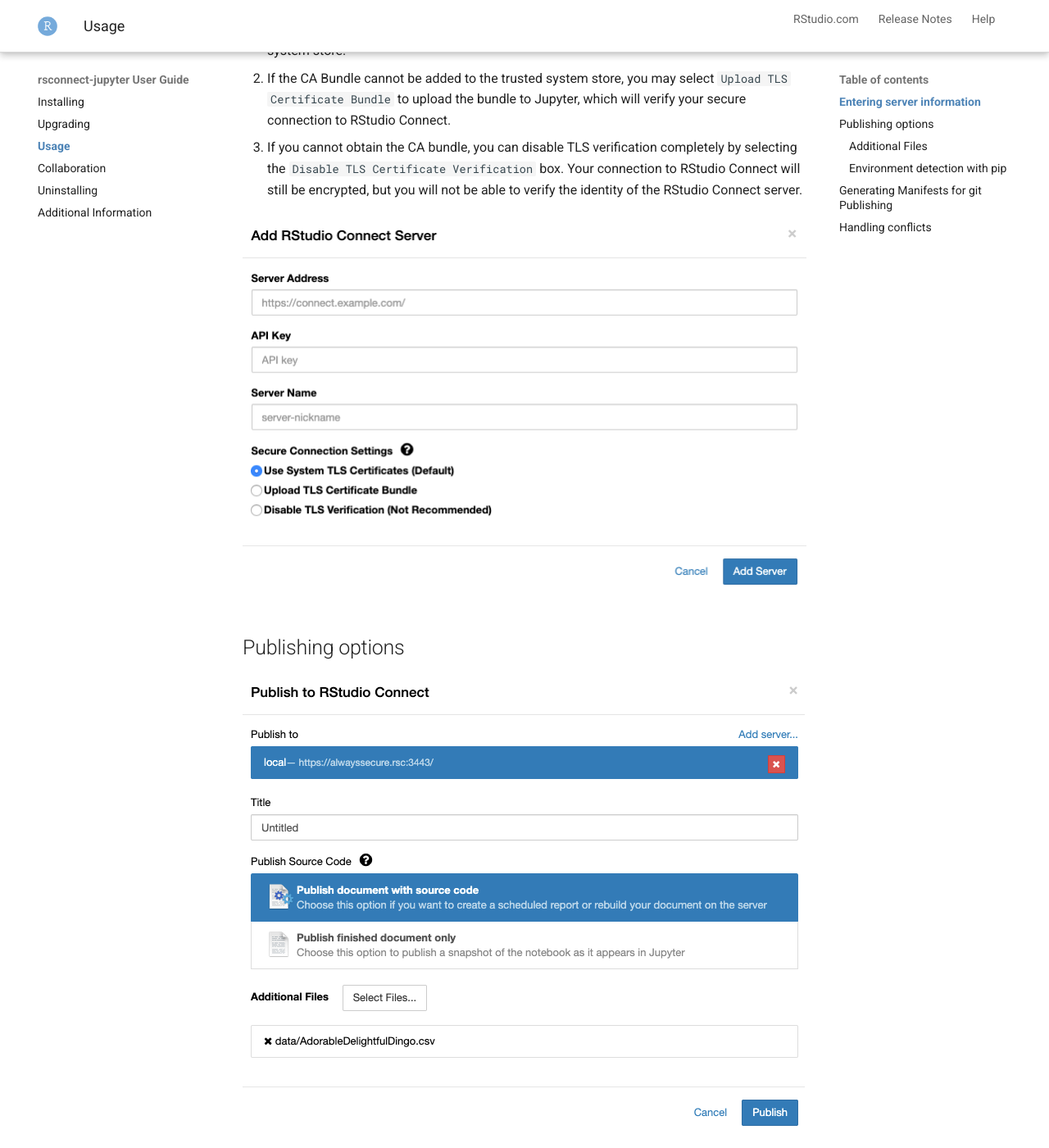
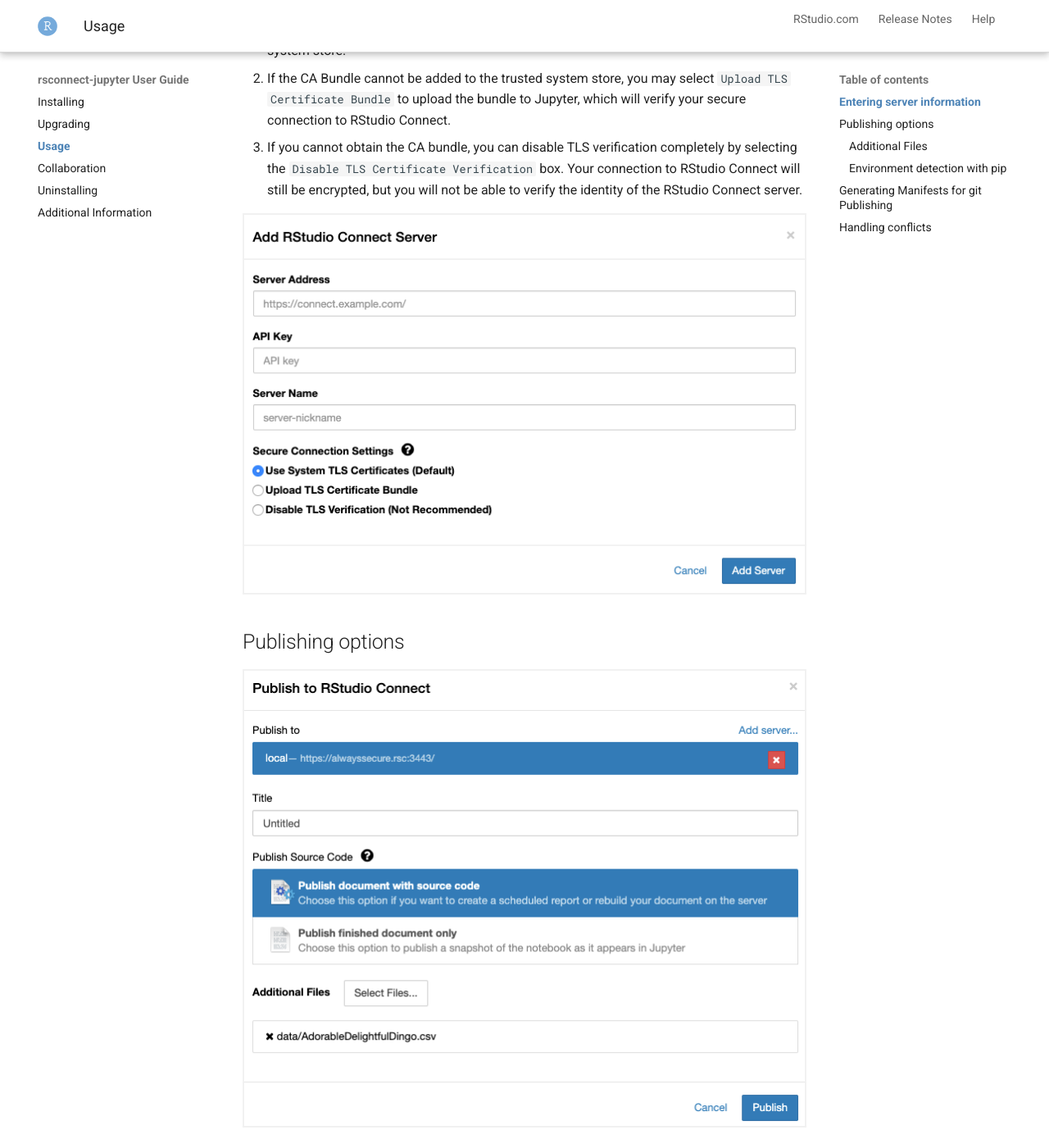
Before and after one commit to rstudio/rsconnect-jupyter, an MkDocs documentation site: the page built from docs/docs/usage.md, in a window 1280 px wide and 1400 px high, scrolled down 790 px. Shown: the whole window at 82% size. Built offline with MkDocs 1.6.1 and Material for MkDocs 9.7.7, drawn with Linux system fonts in a browser that asks for light colours; some of the changed text lies outside the part shown.

Commit message:
Img styles

```diff
--- a/docs/docs/css/custom.css
+++ b/docs/docs/css/custom.css
@@ -370,7 +370,17 @@
     list-style-type: square;
 }
 
+/* Image Styles
+*/
 
+img.border {
+    border: solid 2px #f1f1f1;
+    margin-top: 10px;
+    margin-left: auto;
+    margin-right: auto;
+    margin-bottom: 25px;
+    display: block !important;
+}
 
 /* Admonition and details */
 .md-typeset .admonition,
--- a/docs/docs/usage.md
+++ b/docs/docs/usage.md
@@ -30,11 +30,11 @@
  RStudio Connect will still be encrypted, but you will not be able to verify the
  identity of the RStudio Connect server.
 
-<img src="../images/add-dialog.png" class="block" alt="initial dialog that prompts for the location of RStudio Connect">
+<img class="border" src="../images/add-dialog.png" class="block" alt="initial dialog that prompts for the location of RStudio Connect">
 
 ## Publishing options
 
-<img src="../images/manage.png" class="block" alt="publish dialog">
+<img class="border" src="../images/manage.png" class="block" alt="publish dialog">
 
 There are two different publication modes. Selecting **Publish finished document only** will
 publish an HTML snapshot of the notebook to RStudio Connect. HTML snapshots are static and
@@ -71,12 +71,12 @@
 some kind of environment file (i.e.: `requirements.txt`) in order to be able
 to restore the package set in your current environment.
 
-<img src="../images/deploy-options.png" class="block" alt="Deployment drop-down
+<img class="border" src="../images/deploy-options.png" class="block" alt="Deployment drop-down
 menu showing "Publish to Connect" and "Create Manifest for git Publishing>
 
 To begin, select `Create Manifest for git Publishing`.
 
-<img src="../images/git-backed.png" class="block" alt="Dialog titled "Create Manifest" explaining the manifest creation process with "Cancel" and "Create Manifest" options">
+<img class="border" src="../images/git-backed.png" class="block" alt="Dialog titled "Create Manifest" explaining the manifest creation process with "Cancel" and "Create Manifest" options">
 
 When you click **Create Manifest**, one of the following will happen:
 
@@ -92,7 +92,7 @@
 If content that matches your notebook's title is found on RStudio Connect, you
 may choose to overwrite the existing content or create new content.
 
-<img src="../images/overwrite.png" class="block" alt="dialog that prompts for overwriting or publishing new content">
+<img class="border" src="../images/overwrite.png" class="block" alt="dialog that prompts for overwriting or publishing new content">
 
 - Choosing **New location** creates a new document in RStudio Connect.
 - You can choose either publication mode:
@@ -106,4 +106,4 @@
 document in the RStudio Connect server you selected in the previous
 dialog.
 
-<img src="../images/published.gif" class="block" alt="notification that shows the notebook was published successfully">
+<img class="border" src="../images/published.gif" class="block" alt="notification that shows the notebook was published successfully">
```
